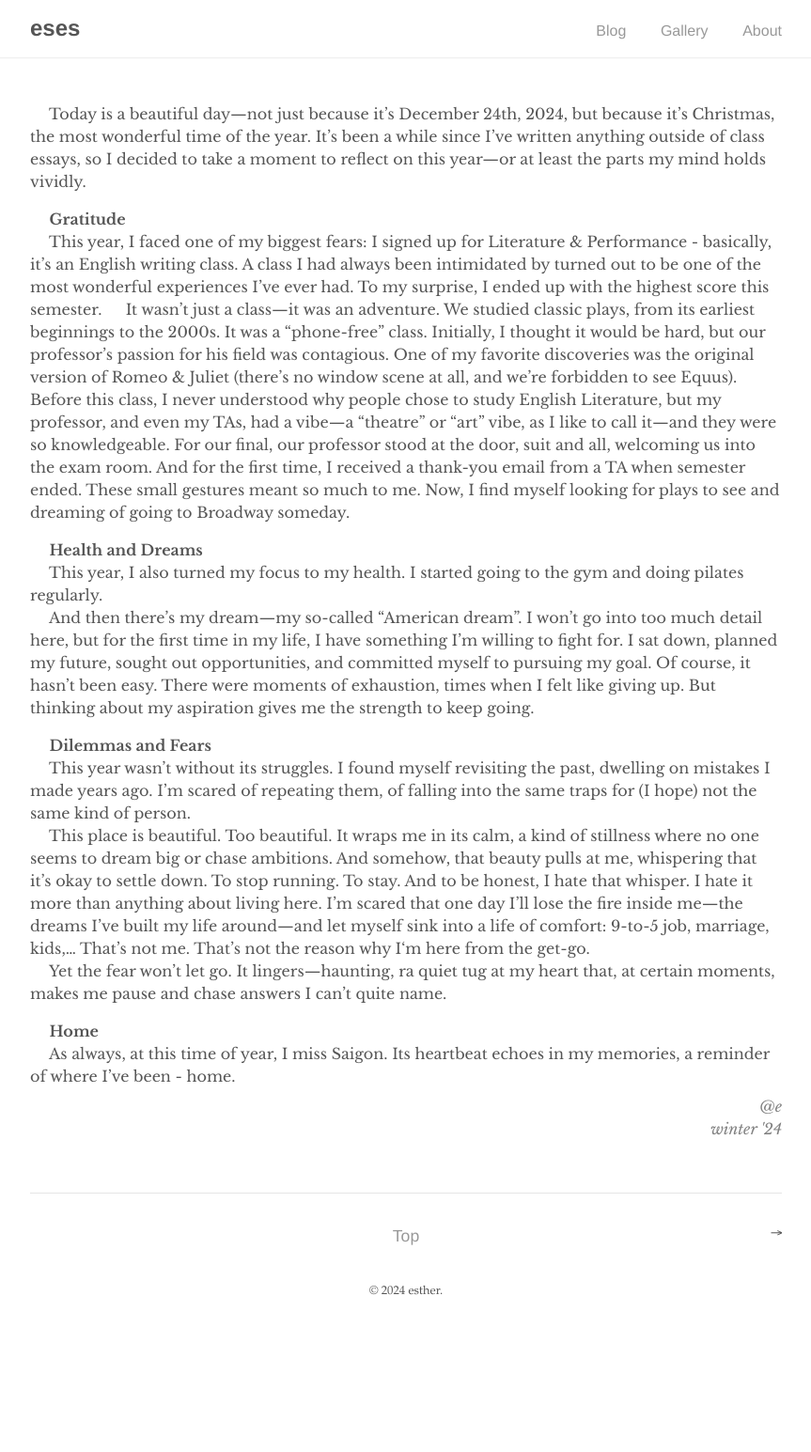
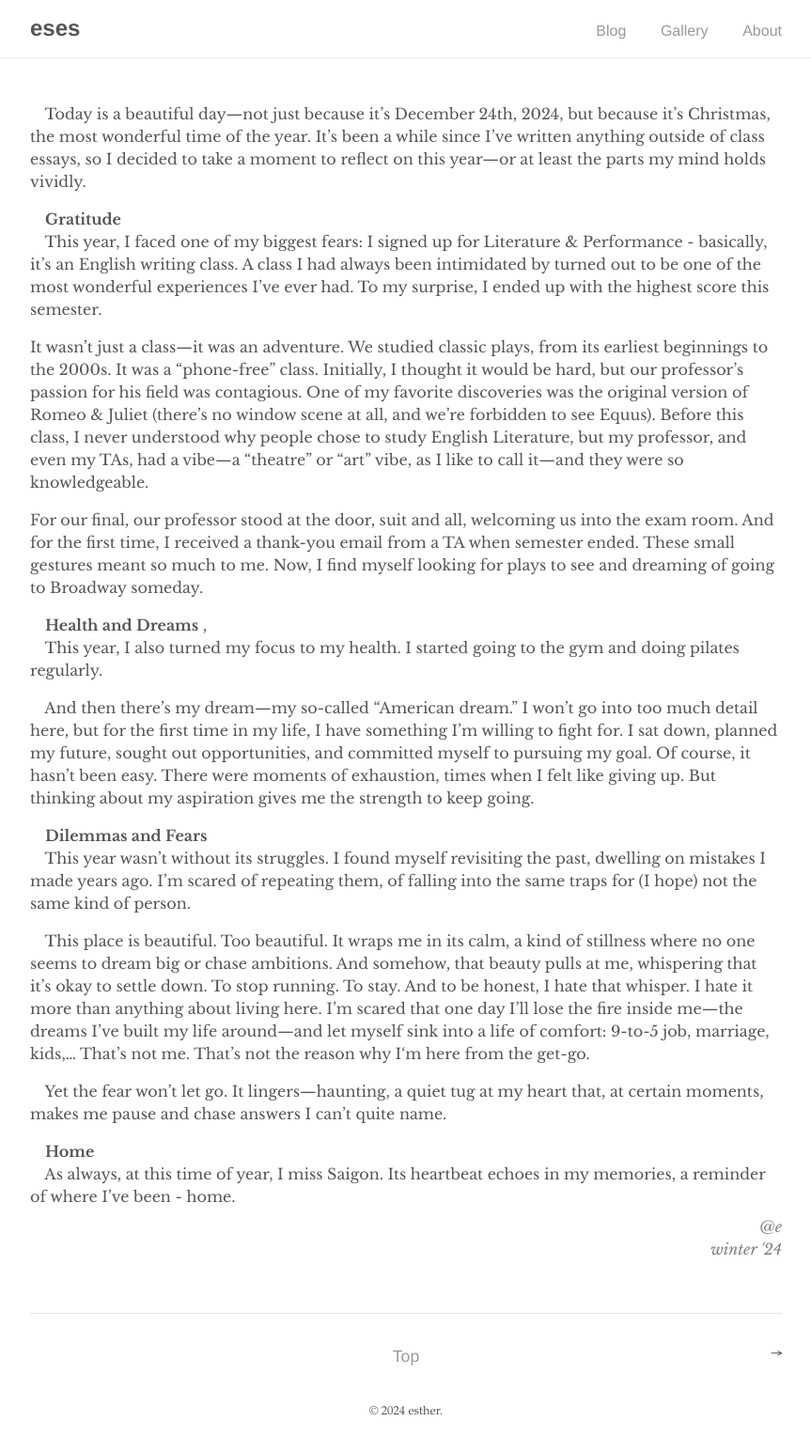
Before and after one commit to estorii/estorii.github.io, a Jekyll site: the page built from _posts/2024-12-24-my-reflection.md.md, in a window 1280 px wide. Shown: the whole page at 94% size, without its empty margins (208-1071 px from the left). Built offline with Jekyll 4.4.1, drawn with Linux system fonts in a browser that asks for light colours; comment, search, counter and statistics services are not loaded; before the commit the page ends 1417 px from its top, so only the background shows below that.

```diff
--- a/_posts/2024-12-24-my-reflection.md.md
+++ b/_posts/2024-12-24-my-reflection.md.md
@@ -11,27 +11,30 @@ comments: false
 ---
 
 
-&emsp; Today is a beautiful day—not just because it's December 24th, 2024, but because it's Christmas, the most wonderful time of the year.
-It’s been a while since I’ve written anything outside of class essays, so I decided to take a moment to reflect on this year—or at least the parts my mind holds vividly. <!--more-->
+&emsp;Today is a beautiful day—not just because it's December 24th, 2024, but because it's Christmas, the most wonderful time of the year. It’s been a while since I’ve written anything outside of class essays, so I decided to take a moment to reflect on this year—or at least the parts my mind holds vividly.
 
-&emsp; **Gratitude** <br>
-&emsp; This year, I faced one of my biggest fears: I signed up for Literature & Performance - basically, it’s an English writing class. A class I had always been intimidated by turned out to be one of the most wonderful experiences I’ve ever had. To my surprise, I ended up with the highest score this semester.
-&emsp; It wasn’t just a class—it was an adventure. We studied classic plays, from its earliest beginnings to the 2000s. It was a “phone-free” class. Initially, I thought it would be hard, but our professor’s passion for his field was contagious.
-One of my favorite discoveries was the original version of Romeo & Juliet (there’s no window scene at all, and we’re forbidden to see Equus). Before this class, I never understood why people chose to study English Literature, but my professor, and even my TAs, had a vibe—a “theatre” or “art” vibe, as I like to call it—and they were so knowledgeable.
+&emsp;**Gratitude** <br>
+&emsp;This year, I faced one of my biggest fears: I signed up for Literature & Performance - basically, it’s an English writing class. A class I had always been intimidated by turned out to be one of the most wonderful experiences I’ve ever had. To my surprise, I ended up with the highest score this semester.
+
+It wasn’t just a class—it was an adventure. We studied classic plays, from its earliest beginnings to the 2000s. It was a “phone-free” class. Initially, I thought it would be hard, but our professor’s passion for his field was contagious. One of my favorite discoveries was the original version of Romeo & Juliet (there’s no window scene at all, and we’re forbidden to see Equus). Before this class, I never understood why people chose to study English Literature, but my professor, and even my TAs, had a vibe—a “theatre” or “art” vibe, as I like to call it—and they were so knowledgeable.
+
 For our final, our professor stood at the door, suit and all, welcoming us into the exam room. And for the first time, I received a thank-you email from a TA when semester ended. These small gestures meant so much to me. Now, I find myself looking for plays to see and dreaming of going to Broadway someday.
 
-&emsp; **Health and Dreams** <br>
-&emsp; This year, I also turned my focus to my health. I started going to the gym and doing pilates regularly. <br>
-&emsp; And then there’s my dream—my so-called “American dream”. I won’t go into too much detail here, but for the first time in my life, I have something I’m willing to fight for. I sat down, planned my future, sought out opportunities, and committed myself to pursuing my goal.
-Of course, it hasn’t been easy. There were moments of exhaustion, times when I felt like giving up. But thinking about my aspiration gives me the strength to keep going.
+&emsp;**Health and Dreams** ,<br>
+&emsp;This year, I also turned my focus to my health. I started going to the gym and doing pilates regularly.
 
-&emsp; **Dilemmas and Fears** <br>
-&emsp; This year wasn’t without its struggles. I found myself revisiting the past, dwelling on mistakes I made years ago. I’m scared of repeating them, of falling into the same traps for (I hope) not the same kind of person. <br>
-&emsp; This place is beautiful. Too beautiful. It wraps me in its calm, a kind of stillness where no one seems to dream big or chase ambitions. And somehow, that beauty pulls at me, whispering that it’s okay to settle down. To stop running. To stay. And to be honest, I hate that whisper. I hate it more than anything about living here. I’m scared that one day I’ll lose the fire inside me—the dreams I’ve built my life around—and let myself sink into a life of comfort: 9-to-5 job, marriage, kids,... That’s not me. That’s not the reason why I‘m here from the get-go. <br>
-&emsp; Yet the fear won’t let go.  It lingers—haunting, ra quiet tug at my heart that, at certain moments, makes me pause and chase answers I can’t quite name. <br>
+&emsp;And then there’s my dream—my so-called “American dream.” I won’t go into too much detail here, but for the first time in my life, I have something I’m willing to fight for. I sat down, planned my future, sought out opportunities, and committed myself to pursuing my goal. Of course, it hasn’t been easy. There were moments of exhaustion, times when I felt like giving up. But thinking about my aspiration gives me the strength to keep going.
 
-&emsp; **Home** <br>
-&emsp; As always, at this time of year, I miss Saigon. Its heartbeat echoes in my memories, a reminder of where I’ve been - home.
+&emsp;**Dilemmas and Fears** <br>
+&emsp;This year wasn’t without its struggles. I found myself revisiting the past, dwelling on mistakes I made years ago. I’m scared of repeating them, of falling into the same traps for (I hope) not the same kind of person.
+
+&emsp;This place is beautiful. Too beautiful. It wraps me in its calm, a kind of stillness where no one seems to dream big or chase ambitions. And somehow, that beauty pulls at me, whispering that it’s okay to settle down. To stop running. To stay. And to be honest, I hate that whisper. I hate it more than anything about living here. I’m scared that one day I’ll lose the fire inside me—the dreams I’ve built my life around—and let myself sink into a life of comfort: 9-to-5 job, marriage, kids,... That’s not me. That’s not the reason why I‘m here from the get-go.
+
+&emsp;Yet the fear won’t let go. It lingers—haunting, a quiet tug at my heart that, at certain moments, makes me pause and chase answers I can’t quite name.
+
+&emsp;**Home** <br>
+&emsp;As always, at this time of year, I miss Saigon. Its heartbeat echoes in my memories, a reminder of where I’ve been - home.
+
 
 <div class="post-info">
 <p style="text-align: right; font-style: italic; color: grey; line-height: 0.5;">@e</p>
```
Also changed, not shown: other parts of _posts/2024-12-24-my-reflection.md.md (+1 -1 lines).
